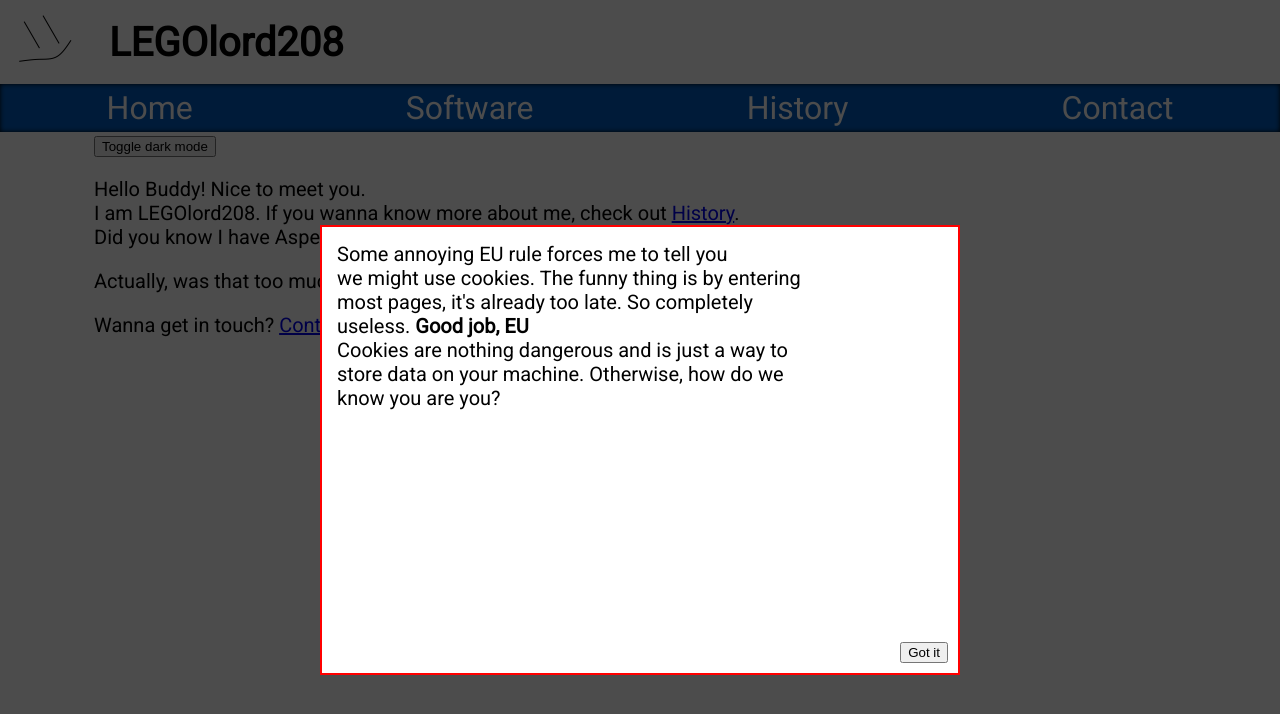
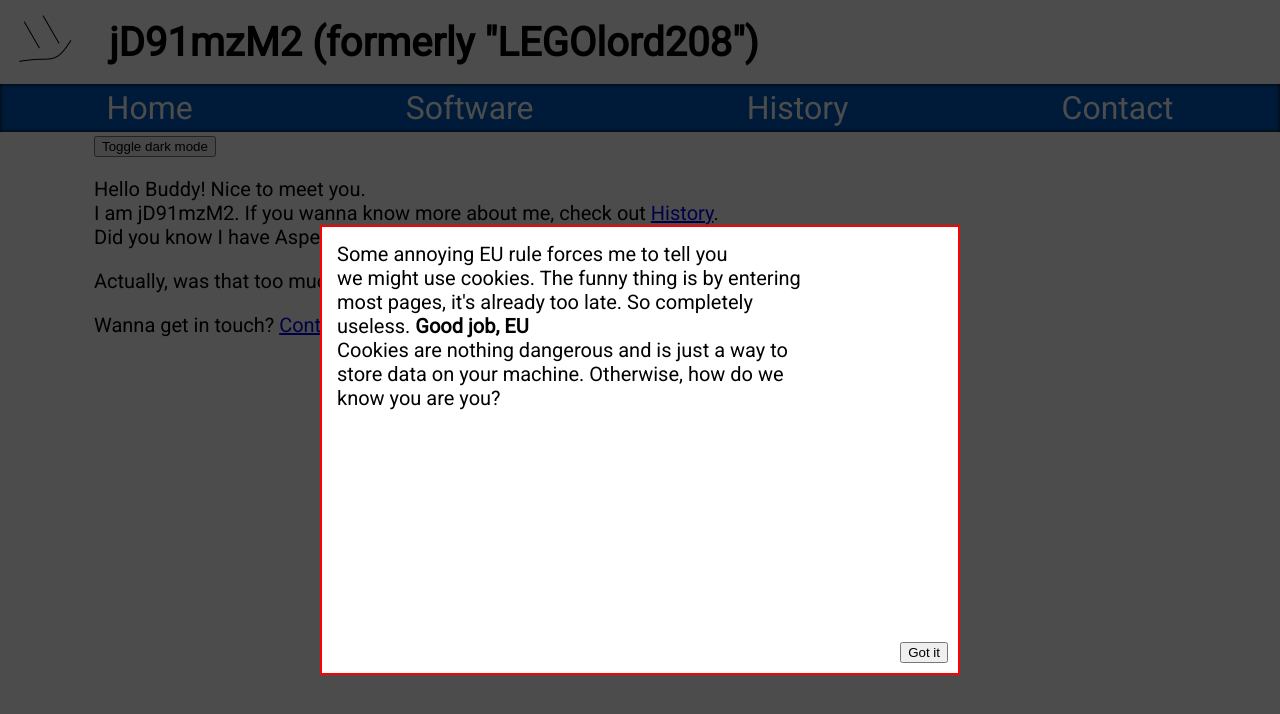
Before and after one commit to LEGOlord208/legolord208.github.io, a Jekyll site: the page built from index.html, in a window 1280 px wide. Shown: the top 714 px of the page. Built offline with Jekyll 4.4.1, drawn with Linux system fonts in a browser that asks for light colours.

Commit message:
Username change

```diff
--- a/_layouts/default.html
+++ b/_layouts/default.html
@@ -1,7 +1,7 @@
 <!DOCTYPE html>
 <html>
 	<head>
-		<title>LEGOlord208 - {{ page.path | split: "." | first }}</title>
+		<title>jD91mzM2 - {{ page.path | split: "." | first }}</title>
 		<link rel="apple-touch-icon" sizes="180x180" href="/apple-touch-icon.png">
 		<link rel="icon" type="image/png" href="/favicon-32x32.png" sizes="32x32">
 		<link rel="icon" type="image/png" href="/favicon-16x16.png" sizes="16x16">
@@ -45,7 +45,7 @@
 			<button>Got it</button>
 		</div>
 
-		<h1 id="title">LEGOlord208</h1>
+		<h1 id="title">jD91mzM2 (formerly "LEGOlord208")</h1>
 		<div id="menuPlaceholder">
 			<ul id="menu">
 				<li class="important"><a href="/">Home</a></li>
--- a/index.html
+++ b/index.html
@@ -7,7 +7,7 @@ layout: default
 <div id="light">
 	<p>
 		Hello Buddy! Nice to meet you.<br />
-		I am LEGOlord208. If you wanna know more about me, check out <a href="history.html">History</a>.<br />
+		I am jD91mzM2. If you wanna know more about me, check out <a href="history.html">History</a>.<br />
 		Did you know I have Asperger's? That is why I'm awkward sometimes.<br />
 	</p>
 
```
